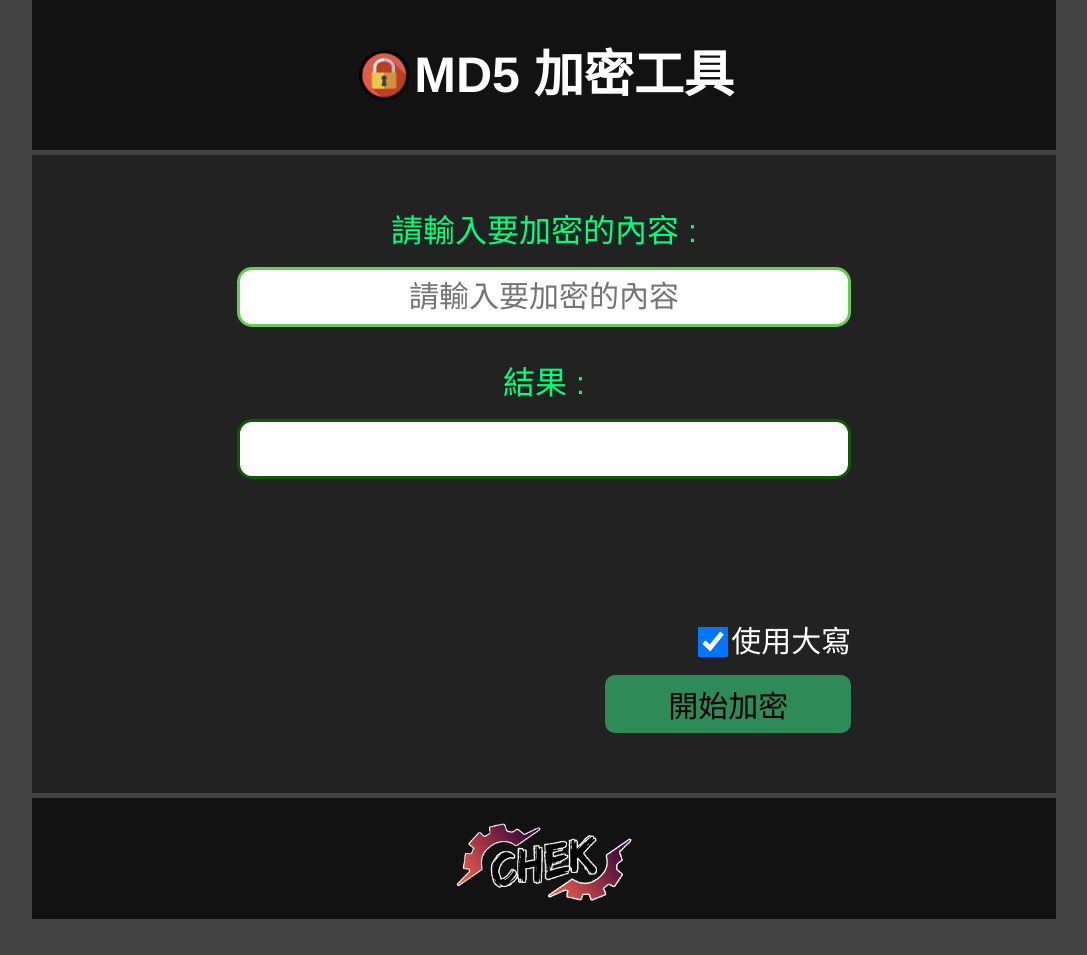
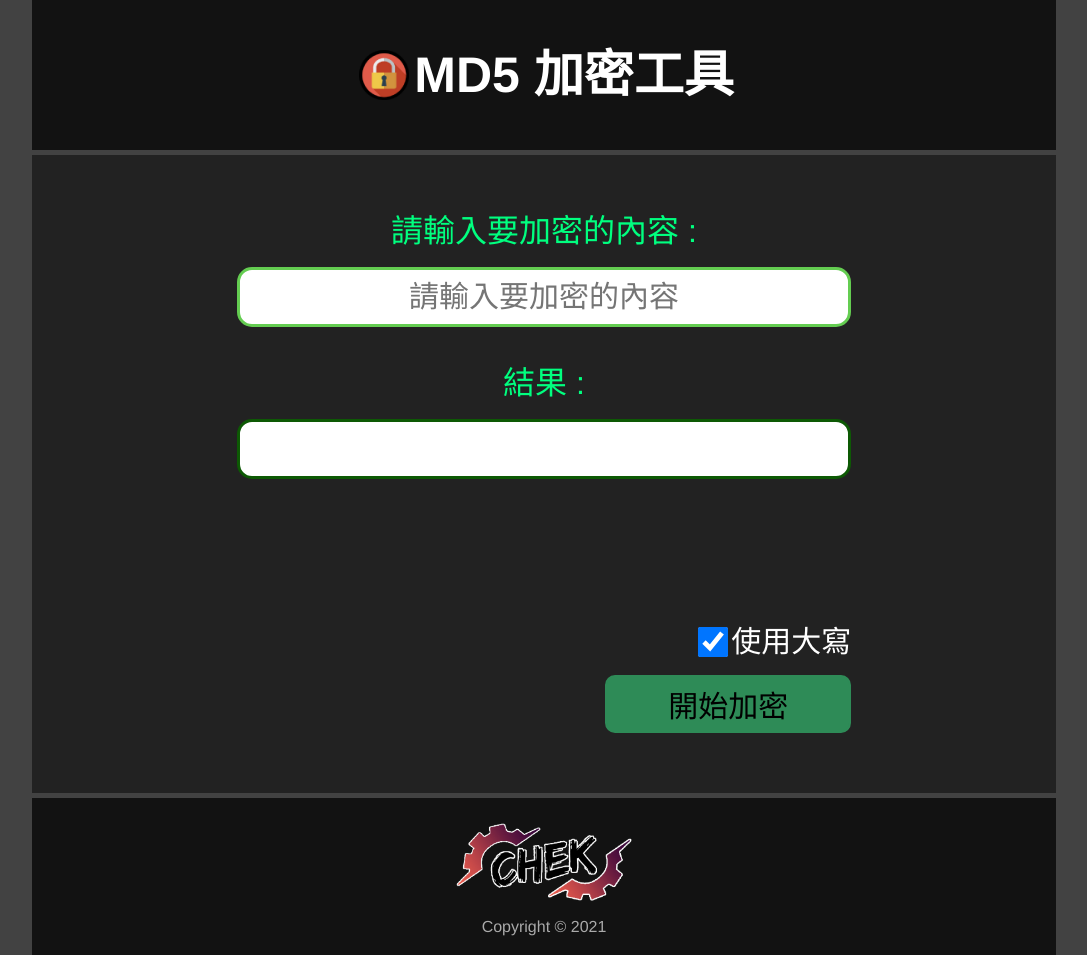
Before and after one commit to zz22558822/1116-JS-MD5-Encryption, a plain HTML site: page index.html in a window 1280 px wide. Shown: the whole page, without its empty margins (96-1183 px from the left). Before the commit the page ends 919 px from the top, so only its background shows below. Drawn offline with Linux system fonts and the light colour scheme.

Commit message:
Update index.html

```diff
--- a/index.html
+++ b/index.html
@@ -55,6 +55,7 @@
 
     <div class="footer">
       <img src="./images/Chek部落格 首頁圖.png" alt="Chek-LOGO">
+      <p>Copyright © 2021</p>
     </div>
 
 
```
